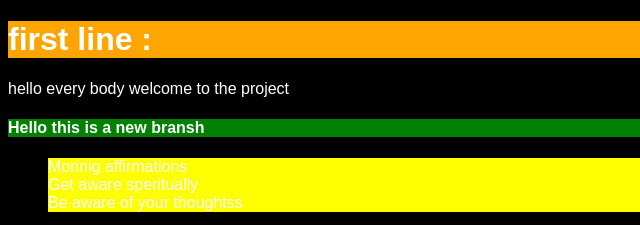
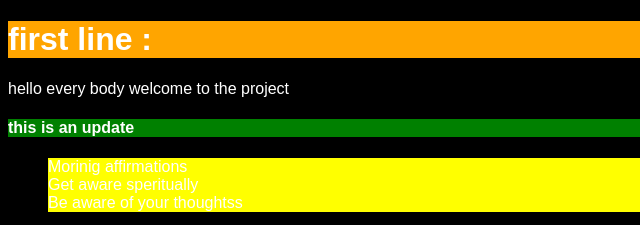
Before and after one commit to isso197/myproject, a plain HTML site: page index.html in a window 1280 px wide. Shown: the top 225 px of the page, 0-640 px from the left. Drawn offline with Linux system fonts and the light colour scheme.

Commit message:
that is an updated html fil that I got stuck innn:

```diff
--- a/index.html
+++ b/index.html
@@ -11,7 +11,7 @@
 	<h1>first line :</h1>
 	<p>hello every body welcome to the project</p>
 
-	<h4>Hello this is a new bransh</h4>
+	<h4>this is an update</h4>
 	<ul>
 		<li>Morinig affirmations </li>
 		<li>Get aware speritually</li>
```
